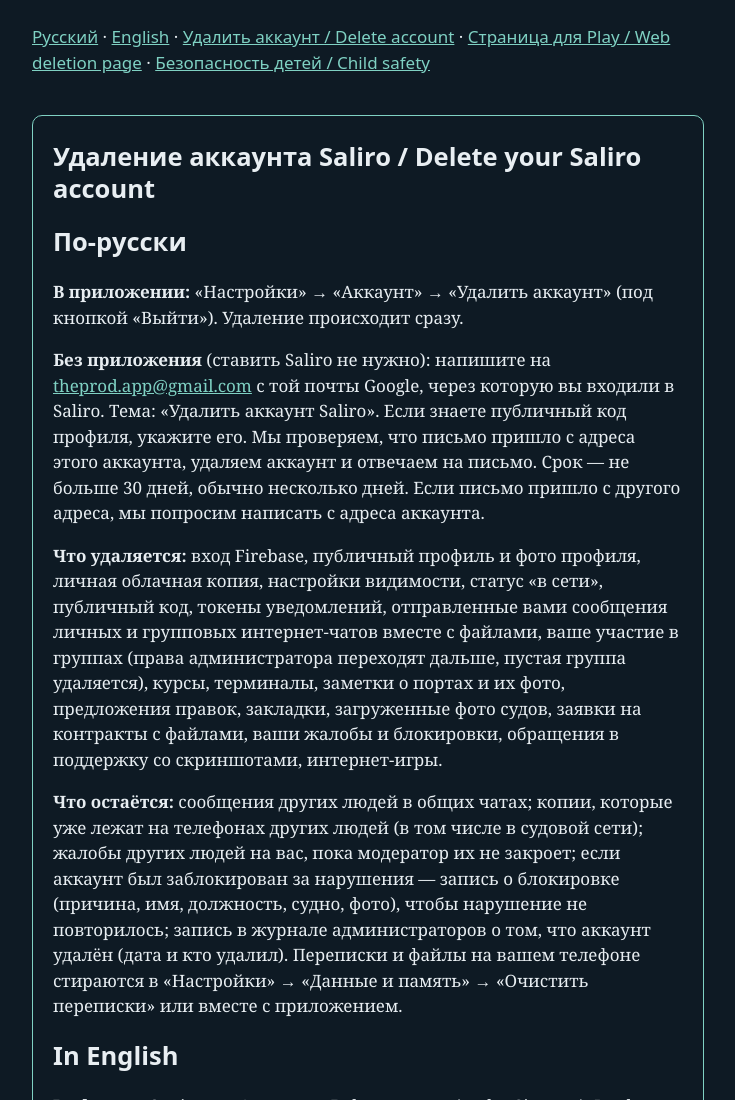
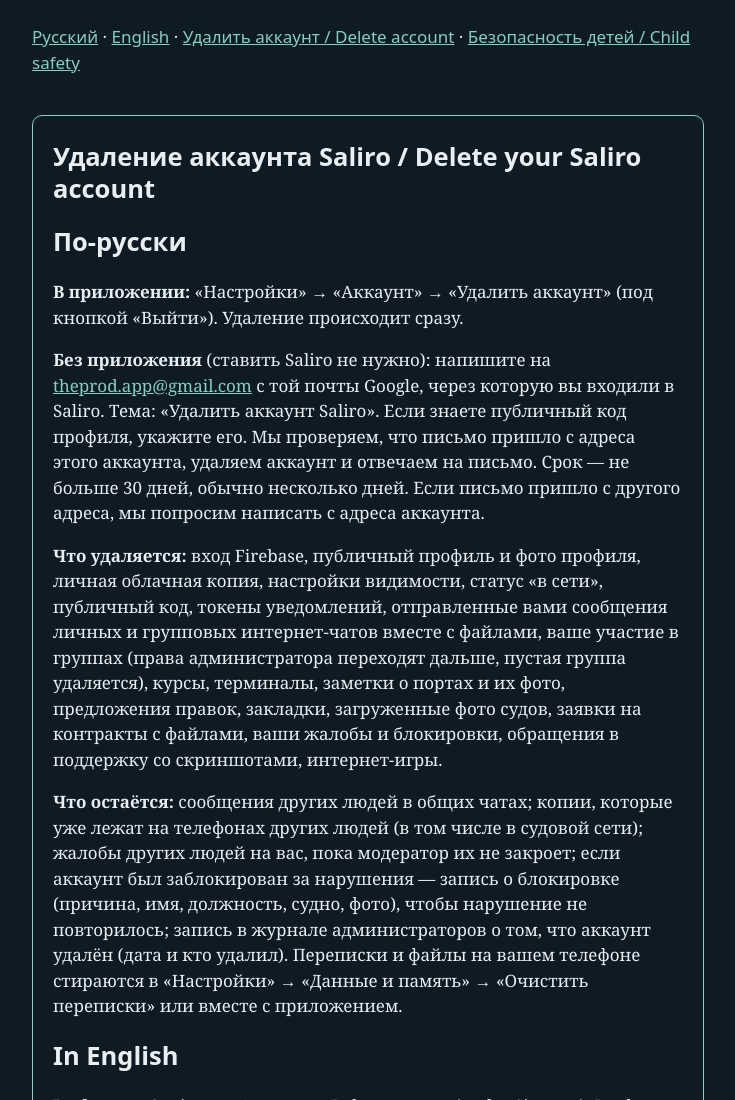
Before and after one commit to theprod-app/saliro-builds, a plain HTML site: page privacy/index.html in a window 1280 px wide. Shown: the top 1100 px of the page, without its empty margins (272-1007 px from the left). Drawn offline with Linux system fonts and the light colour scheme.

```diff
--- a/privacy/index.html
+++ b/privacy/index.html
@@ -22,8 +22,6 @@
     <a href="#en">English</a>
     ·
     <a href="#delete-account">Удалить аккаунт / Delete account</a>
-    ·
-    <a href="delete/">Страница для Play / Web deletion page</a>
     ·
     <a href="#child-safety">Безопасность детей / Child safety</a>
   </nav>
```
